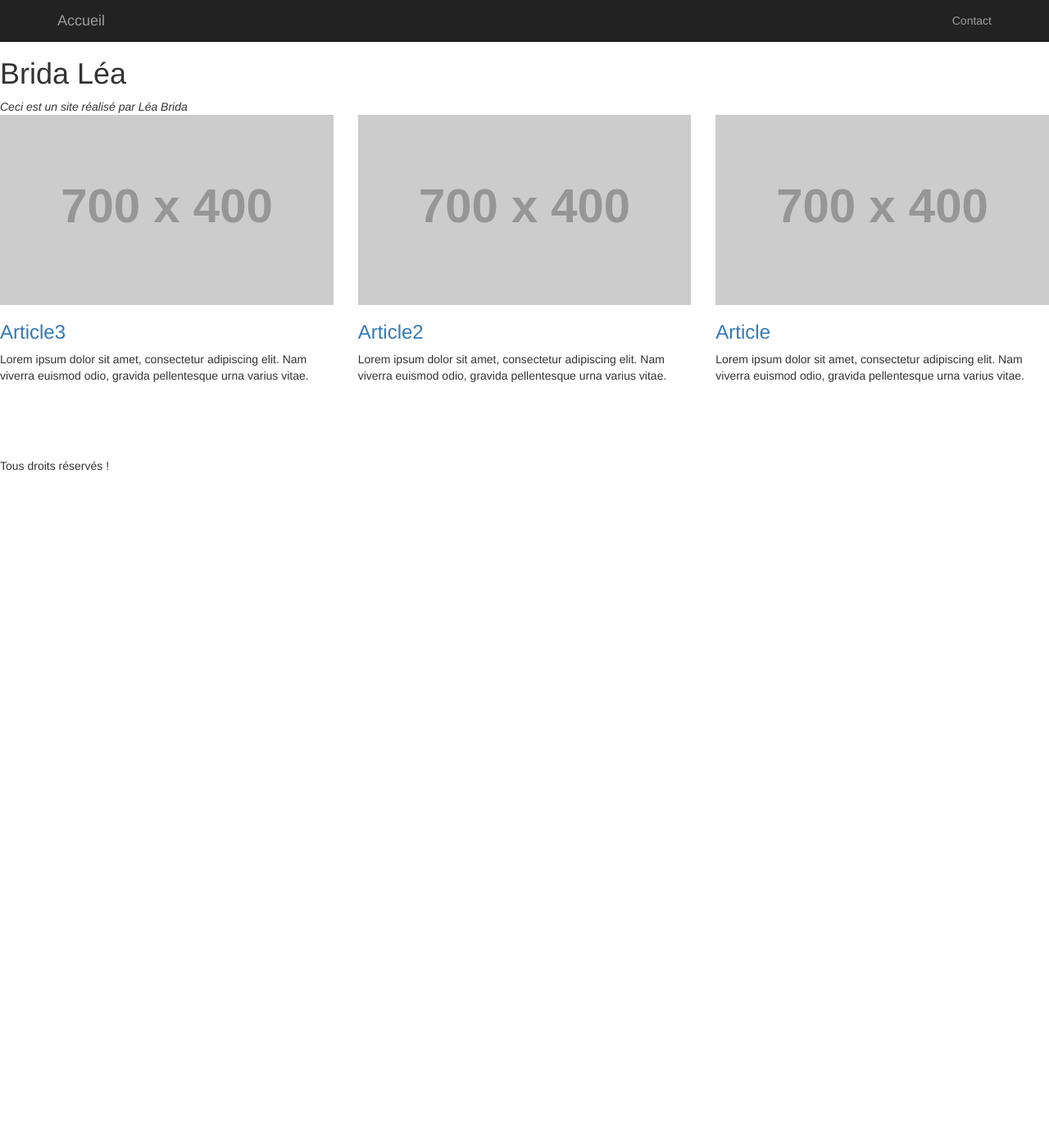
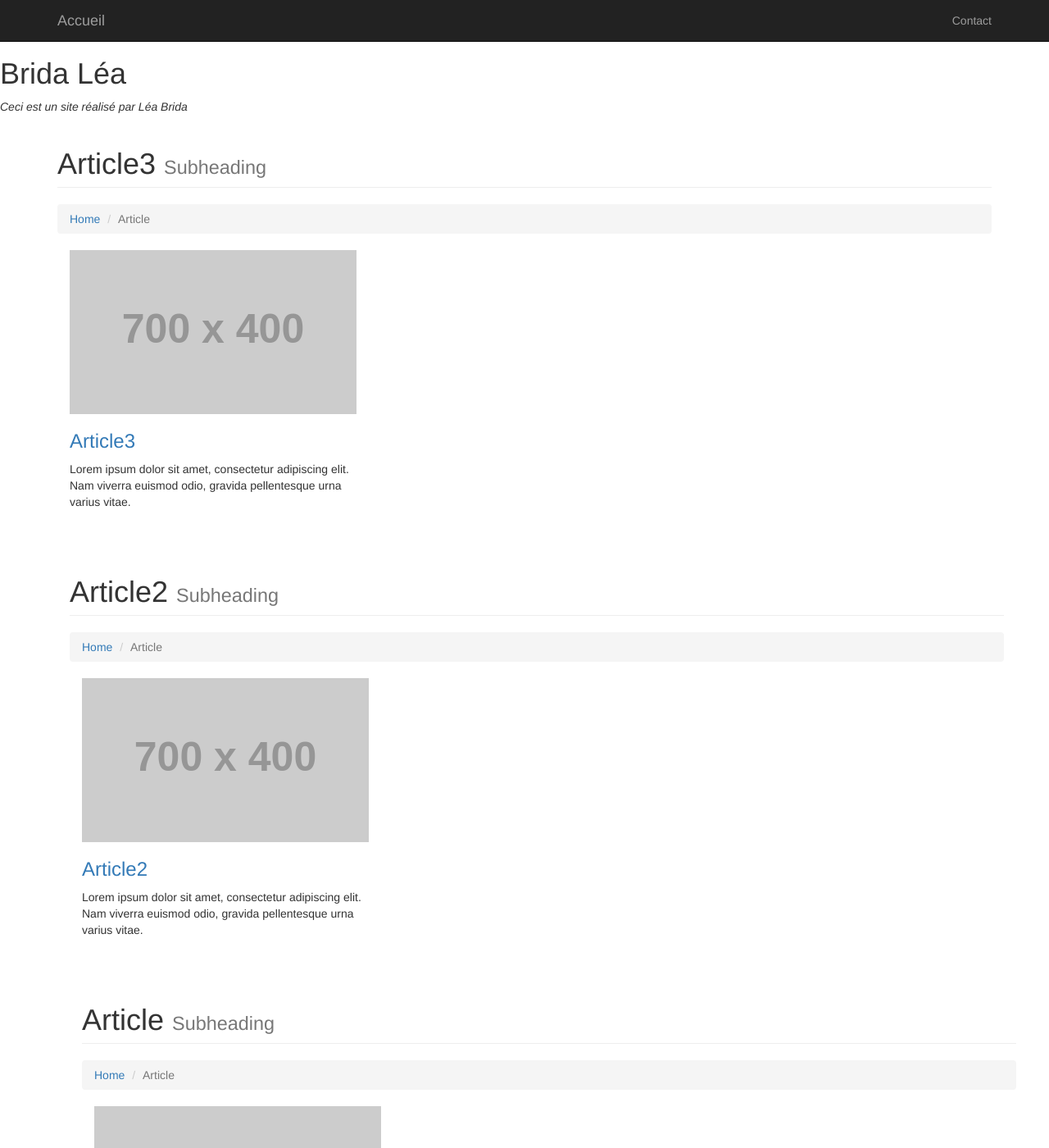
Before and after one commit to LeaBr/LeaBr.github.io, a Jekyll site: the page built from index.html, in a window 1280 px wide and 1400 px high. Shown: the whole window at 82% size. Built offline with Jekyll 4.4.1, drawn with Linux system fonts in a browser that asks for light colours.

Commit message:
modifié :         _posts/2015-12-03-article.html 	modifié :         index.html

```diff
--- a/_posts/2015-12-03-article.html
+++ b/_posts/2015-12-03-article.html
@@ -2,7 +2,6 @@
 layout: default
 ---
 
-    <!-- Page Content -->
 
 
 <div class="row">
--- a/index.html
+++ b/index.html
@@ -6,6 +6,25 @@ layout: default
 
 <div class="row">
 {% for post in site.posts limit:3 %}
+
+    <!-- Page Content -->
+    <div class="container">
+
+        <!-- Page Heading/Breadcrumbs -->
+        <div class="row">
+            <div class="col-lg-12">
+                <h1 class="page-header">{{ post.title }}
+                    <small>Subheading</small>
+                </h1>
+                <ol class="breadcrumb">
+                    <li><a href="/index.html">Home</a>
+                    </li>
+                    <li class="active">Article</li>
+                </ol>
+            </div>
+        </div>
+        <!-- /.row -->
+
             <div class="col-md-4 img-portfolio">
                 <a href="{{ post.url }}">
                     <img class="img-responsive img-hover" src="http://placehold.it/700x400" alt="">
```
